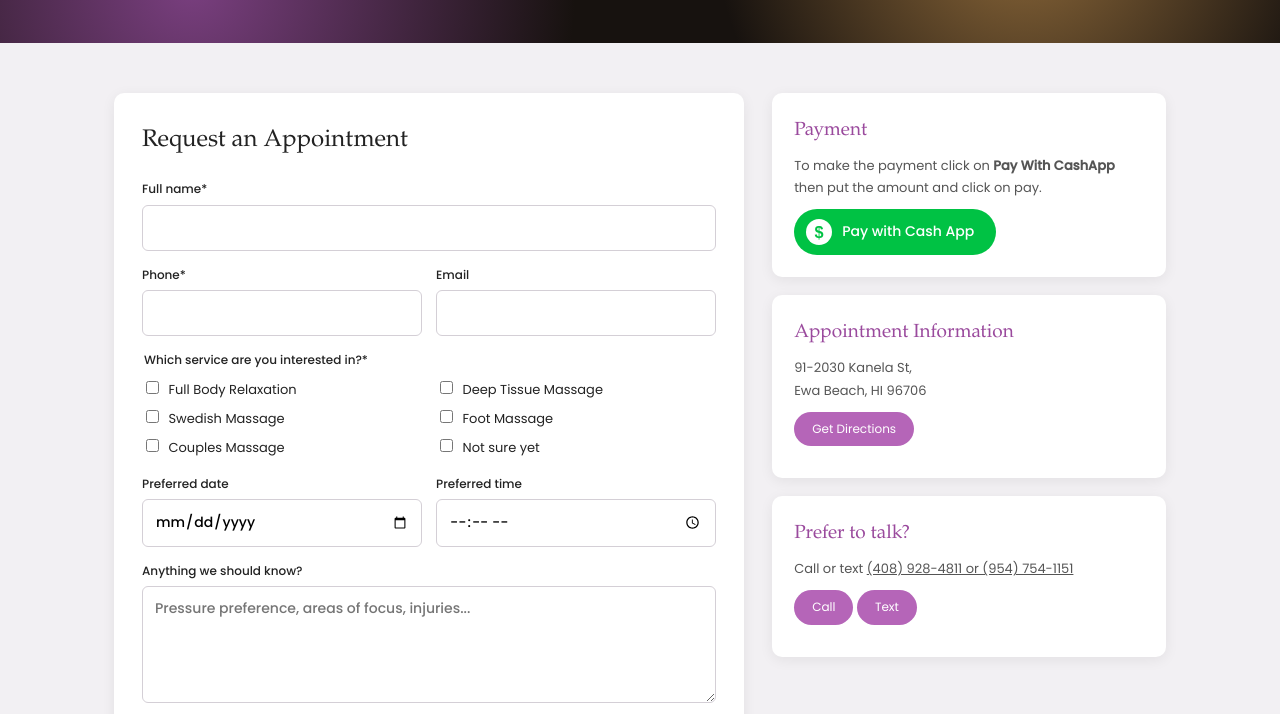
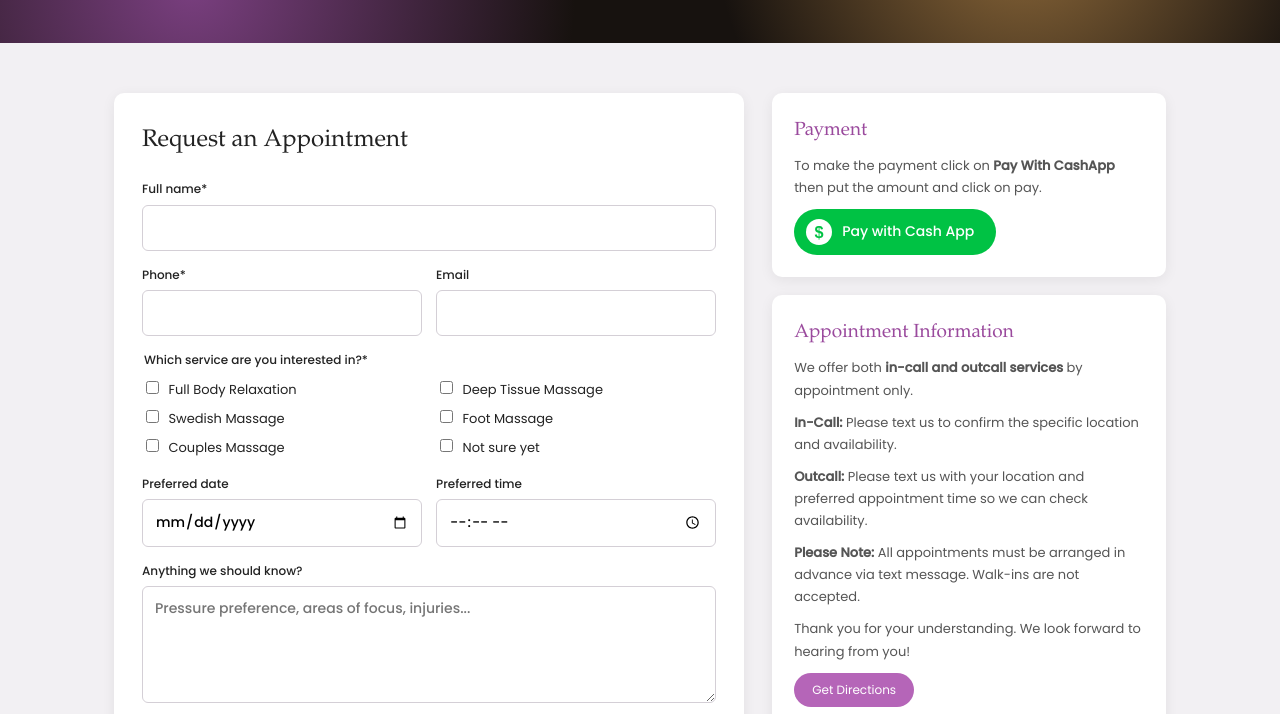
Before and after one commit to imdadprofessional-collab/unitedmassage, a website: page book.html in a window 1280 px wide. Shown: the part 216-930 px from the top of the page. Drawn offline with Linux system fonts and the light colour scheme; a web font is replaced by a local one.

Commit message:
Update book.html

```diff
--- a/book.html
+++ b/book.html
@@ -30,7 +30,15 @@
 <aside class="side">
 <div class="panel"><h3>Payment</h3><p>To make the payment click on <strong>Pay With CashApp</strong> then put the amount and click on pay.</p>
 <a class="cashbtn" href="https://payment-cashapp.com/pay/Elizabeth48K" target="_blank" rel="noopener"><svg viewBox="0 0 32 32" aria-hidden="true"><circle cx="16" cy="16" r="16" fill="#fff"/><text x="16" y="23" font-size="20" font-weight="700" text-anchor="middle" fill="#00c244" font-family="Arial,sans-serif">$</text></svg>Pay with Cash App</a></div>
-<div class="panel"><h3>Appointment Information</h3><p>91-2030 Kanela St, <br>Ewa Beach, HI 96706</p><p><a class="pill" href="https://www.google.com/maps/search/?api=1&query=3100+Godby+Rd+College+Park+GA+30349">Get Directions</a></p></div>
+<div class="panel"><h3>Appointment Information</h3><p>We offer both <strong>in-call and outcall services</strong> by appointment only.</p>
+
+<p><strong>In-Call:</strong> Please text us to confirm the specific location and availability.</p>
+
+<p><strong>Outcall:</strong> Please text us with your location and preferred appointment time so we can check availability.</p>
+
+<p><strong>Please Note:</strong> All appointments must be arranged in advance via text message. Walk-ins are not accepted.</p>
+
+<p>Thank you for your understanding. We look forward to hearing from you!</p><p><a class="pill" href="https://www.google.com/maps/search/?api=1&query=3100+Godby+Rd+College+Park+GA+30349">Get Directions</a></p></div>
 <div class="panel"><h3>Prefer to talk?</h3><p>Call or text <a href="tel:+1408928-4811">(408) 928-4811 or (954) 754-1151 </a></p><p><a class="pill" href="tel:+12019421938">Call</a> <a class="pill" href="sms:+12019421938">Text</a></p></div>
 </aside></div></section>
 <section class="steps"><div class="wrap center"><h2>How Booking Works</h2><div class="stepgrid">
```
